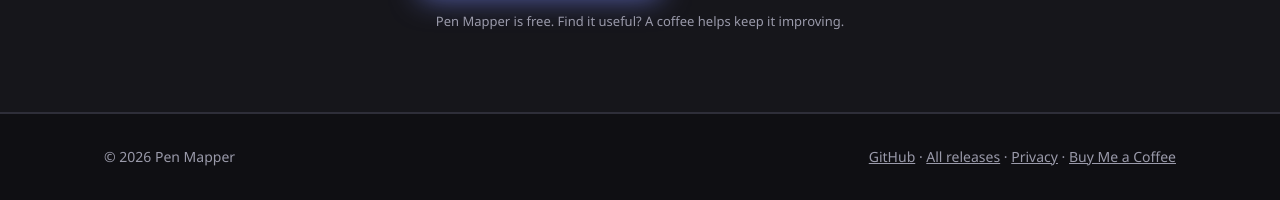
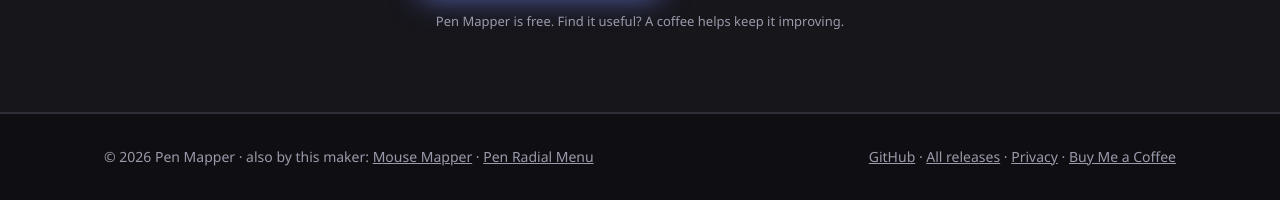
Before and after one commit to JillSelten/pen-mapper, a plain HTML site: page docs/index.html in a window 1280 px wide. Shown: the part 3837-4037 px from the top of the page. Drawn offline with Linux system fonts and the light colour scheme.

Commit message:
Website: links to Mouse Mapper and Pen Radial Menu

```diff
--- a/docs/index.html
+++ b/docs/index.html
@@ -320,7 +320,7 @@
 
 <footer>
   <div class="wrap">
-    <span>© 2026 Pen Mapper</span>
+    <span>© 2026 Pen Mapper · <span class="nl">ook van deze maker:</span><span class="en">also by this maker:</span> <a href="https://jillselten.github.io/mouse-mapper/">Mouse Mapper</a> · <a href="https://jillselten.github.io/pen-radial-menu/">Pen Radial Menu</a></span>
     <span><a href="https://github.com/JillSelten/pen-mapper">GitHub</a> · <a href="https://github.com/JillSelten/pen-mapper/releases"><span class="nl">Alle versies</span><span class="en">All releases</span></a> · <a href="privacy.html"><span class="nl">Privacy</span><span class="en">Privacy</span></a><span data-coffee hidden> · <a data-coffee target="_blank" rel="noopener">Buy Me a Coffee</a></span></span>
   </div>
 </footer>
```
